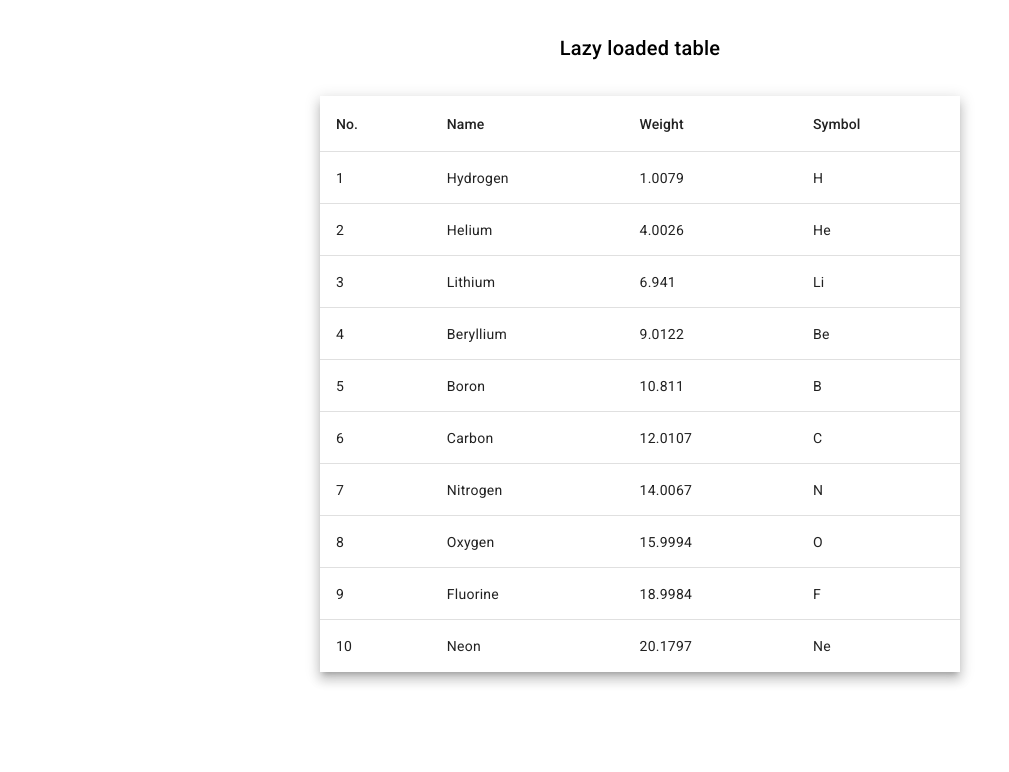
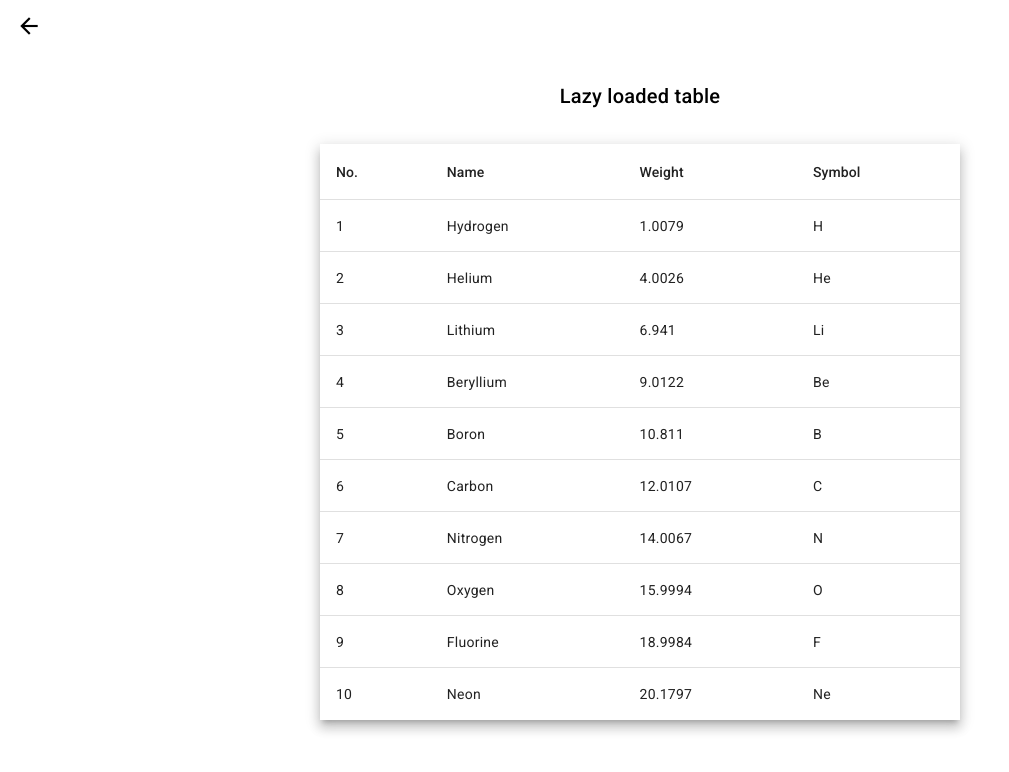
Before and after one commit to DanielVagner/Demo---Angular-17, an Angular app: page /lazy-loaded in a window 1280 px wide. Shown: the top 772 px of the page, without its empty margins (0-1009 px from the left). Built offline with nearby package versions, Linux system fonts and the light colour scheme.

Commit message:
UI/UX changes to better display behavior of each components

```diff
--- a/src/app/home/home.component.html
+++ b/src/app/home/home.component.html
@@ -1,11 +1,9 @@
 <main class="main">
     <div class="content">
       <div class="left-side">
-        <img [src]="svgPath" alt="Angular Logo" class="angular-logo" />
+        <img routerLink="/lazy-loaded" [src]="svgPath" alt="Angular Logo" class="angular-logo" />
       </div>
     </div>
-
-    <a routerLink="/lazy-loaded">name</a>
 
     @defer (on timer(5000)) {
     <section class="mr-3">
--- a/src/app/lazy-loaded/lazy-loaded.component.html
+++ b/src/app/lazy-loaded/lazy-loaded.component.html
@@ -1,3 +1,7 @@
+<div class="back-button">
+    <mat-icon routerLink='/home' inline>arrow_back</mat-icon>
+</div>
+
 <div class="title">
     <h2>Lazy loaded table</h2>
 </div>
--- a/src/app/lazy-loaded/lazy-loaded.component.scss
+++ b/src/app/lazy-loaded/lazy-loaded.component.scss
@@ -1,10 +1,18 @@
-.title{
-    text-align: center;
-    margin: 2rem;
+.back-button {
+  height: 3rem;
+  .mat-icon {
+    font-size: 26px !important;
+    margin: 1rem;
+  }
+}
+
+.title {
+  text-align: center;
+  margin: 2rem;
 }
 
 table {
-    min-width: 50%!important;
-    height: 50%;
-    margin: auto;
-  }
+  min-width: 50% !important;
+  height: 50%;
+  margin: auto;
+}
--- a/src/app/lazy-loaded/lazy-loaded.component.ts
+++ b/src/app/lazy-loaded/lazy-loaded.component.ts
@@ -1,5 +1,7 @@
 import { Component } from '@angular/core';
 import {MatTableModule} from '@angular/material/table';
+import {MatIconModule} from '@angular/material/icon';
+import { RouterLink } from '@angular/router';
 
 
 export interface PeriodicElement {
@@ -22,12 +24,12 @@ const ELEMENT_DATA: PeriodicElement[] = [
   {position: 10, name: 'Neon', weight: 20.1797, symbol: 'Ne'},
 ];
 
-const MATERIAL = [MatTableModule];
+const MATERIAL = [MatTableModule, MatIconModule];
 
 @Component({
   selector: 'app-lazy-loaded',
   standalone: true,
-  imports: [MATERIAL],
+  imports: [MATERIAL, RouterLink],
   templateUrl: './lazy-loaded.component.html',
   styleUrl: './lazy-loaded.component.scss'
 })
--- a/src/app/prefetch/card/card.component.scss
+++ b/src/app/prefetch/card/card.component.scss
@@ -1,5 +1,6 @@
 .example-card {
     max-width: 400px;
+    padding: 1rem;
   }
 
   .example-header-image {
--- a/src/app/prefetch/prefetch.component.html
+++ b/src/app/prefetch/prefetch.component.html
@@ -1,8 +1,10 @@
 <div class="flex-evenly mr-2">
   <button (click)="isLoaded = true" mat-raised-button color="primary">
+    <mat-icon>visibility</mat-icon>
     Show
   </button>
   <button (click)="isPrefetch = true" mat-raised-button color="primary">
+    <mat-icon>downloading</mat-icon>
     Prefetch
   </button>
 </div>
--- a/src/app/prefetch/prefetch.component.scss
+++ b/src/app/prefetch/prefetch.component.scss
@@ -0,0 +1,4 @@
+app-card{
+    display: flex;
+    justify-content: center;
+  }
--- a/src/app/prefetch/prefetch.component.ts
+++ b/src/app/prefetch/prefetch.component.ts
@@ -3,11 +3,14 @@ import { Component } from '@angular/core';
 import { SkeletonComponent } from '../skeleton/skeleton.component';
 import { CardComponent} from './card/card.component';
 import { MatButtonModule } from '@angular/material/button';
+import { MatIconModule } from '@angular/material/icon';
+
+const Material = [MatButtonModule, MatIconModule, CardComponent]
 
 @Component({
   selector: 'app-prefetch',
   standalone: true,
-  imports: [ CommonModule, CardComponent, SkeletonComponent, MatButtonModule],
+  imports: [ CommonModule, SkeletonComponent, Material],
   templateUrl: './prefetch.component.html',
   styleUrl: './prefetch.component.scss'
 })
```
